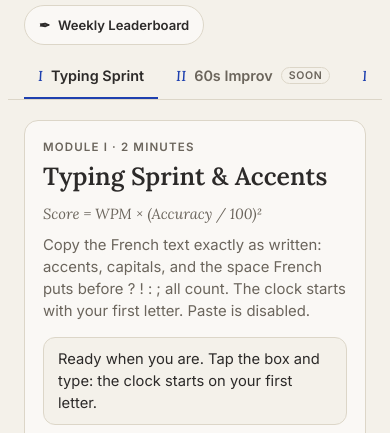
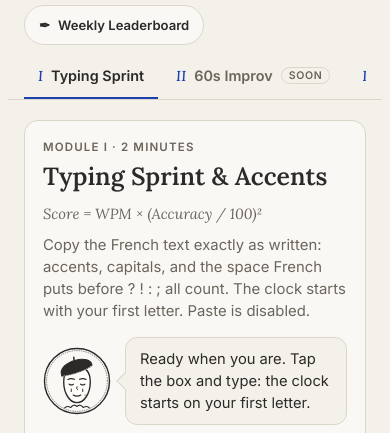
Before and after one commit to Lifeandgently/Plumeandchrono, a plain HTML site: page index.html in a window 390 px wide. Shown: the part 125-558 px from the top of the page. Drawn offline with nearby package versions, Linux system fonts and the light colour scheme.

Commit message:
Keep header mime calm; only the exercise mime reacts
Co-Authored-By: Claude Sonnet 5.5 <noreply@anthropic.com>
Claude-Session: https://claude.ai/code/session_01L46ihe2NerorYA3KeHqXDB

```diff
--- a/index.html
+++ b/index.html
@@ -78,9 +78,11 @@
   .h-serif { font-family: var(--serif); font-weight: 600; text-wrap: balance; }
 
   /* Coach row */
-  .coach { display: grid; grid-template-columns: 1fr auto; gap: 14px; align-items: center; }
+  .coach { display: grid; grid-template-columns: auto 1fr auto; gap: 14px; align-items: center; }
   .bubble { position: relative; background: var(--paper); border: 1px solid var(--pencil); border-radius: 12px; padding: 10px 14px; font-size: .92rem; min-height: 46px; display: flex; align-items: center; min-width: 0; }
+  .bubble::before { content: ""; position: absolute; left: -7px; top: 50%; width: 12px; height: 12px; background: var(--paper); border-left: 1px solid var(--pencil); border-bottom: 1px solid var(--pencil); transform: translateY(-50%) rotate(45deg); }
   .bubble.warn { border-color: var(--seal); color: var(--seal); }
+  .bubble.warn::before { border-color: var(--seal); }
   .clock { font-family: var(--sans); font-variant-numeric: tabular-nums; font-weight: 700; font-size: 2.3rem; letter-spacing: -.02em; line-height: 1; }
   .clock.critical { color: var(--seal); }
   .clock-label { font-size: .7rem; text-transform: uppercase; letter-spacing: .1em; color: var(--ink-soft); font-weight: 600; text-align: right; }
@@ -156,7 +158,7 @@
   .select-all { user-select: all; -webkit-user-select: all; font-weight: 600; color: var(--ink); }
 
   @media (max-width: 560px) {
-    .coach { grid-template-columns: 1fr; }
+    .coach { grid-template-columns: auto 1fr; }
     .coach .clock-wrap { grid-column: 1 / -1; display: flex; align-items: baseline; justify-content: space-between; }
     .source { font-size: 1.1rem; }
     .clock { font-size: 2rem; }
@@ -207,8 +209,9 @@
     </div>
     <p style="margin:8px 0 14px;color:var(--ink-soft);font-size:.93rem;max-width:68ch;" data-i18n="m1intro">Copy the French text exactly.</p>
 
-    <!-- Coach: mime message (the mime itself lives in the header) + clock -->
+    <!-- Coach: reactive mime + bubble + clock (the header mime stays calm) -->
     <div class="coach">
+      <div id="mimeCoach" style="width:68px;height:68px;" aria-hidden="true"></div>
       <div class="bubble" id="bubble" aria-live="polite">…</div>
       <div class="clock-wrap">
         <div class="clock-label" data-i18n="time">Time</div>
@@ -279,6 +282,7 @@
   <!-- ============ MODULES 2 & 3 (placeholders) ============ -->
   <section id="modSoon" class="page" hidden style="padding: 22px;">
     <div class="flex items-center gap-4">
+      <div id="mimeSoon" style="width:68px;height:68px;flex:none" aria-hidden="true"></div>
       <div style="min-width:0">
         <div class="eyebrow" id="soonEyebrow"></div>
         <h2 class="h-serif" style="font-size:1.4rem;margin:2px 0 6px" id="soonTitle"></h2>
@@ -564,10 +568,12 @@ let lastSay = 'ready';
 const t = (k) => I18N[lang][k];
 
 /* ---------- mime setup ---------- */
-$('mimeHeader').innerHTML = mimeSVG('h');
+$('mimeHeader').innerHTML = mimeSVG('h');   // static: always calm
+$('mimeCoach').innerHTML = mimeSVG('c');
+$('mimeSoon').innerHTML = mimeSVG('s');
 function setMime(state) {
   mimeState = state;
-  document.querySelectorAll('.mime').forEach(m => m.setAttribute('data-state', state));
+  document.querySelectorAll('#mimeCoach .mime, #mimeSoon .mime').forEach(m => m.setAttribute('data-state', state));
 }
 function say(key, warn) {
   lastSay = key;
```
